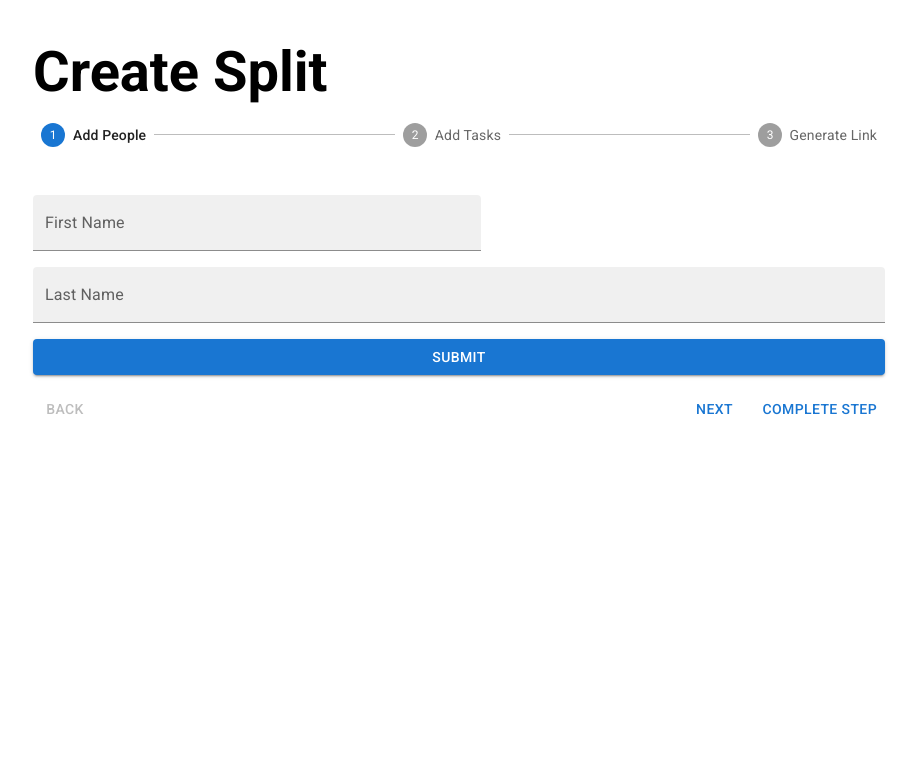
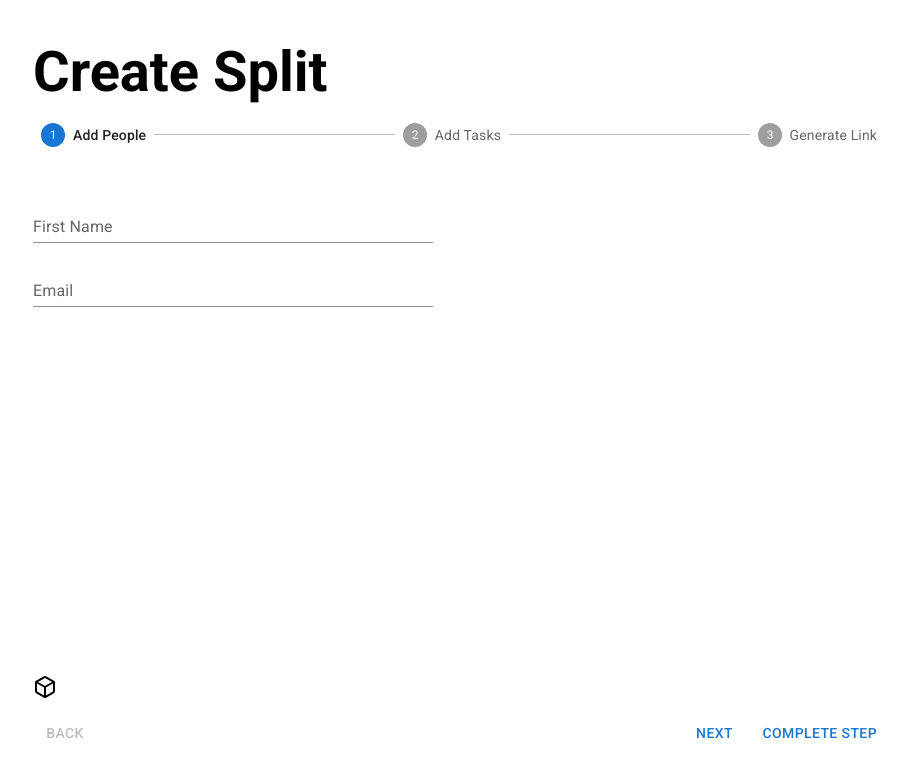
Before and after one commit to TharinduEpaz/open-split, a React (Vite) app in the folder open-split/: page /create-split in a window 1280 px wide. Shown: the top 778 px of the page, without its empty margins (181-1098 px from the left). Built offline with nearby package versions, Linux system fonts and the light colour scheme.

Commit message:
feat(form modifications)

```diff
--- a/open-split/src/app/create-split/components/add-people-form.tsx
+++ b/open-split/src/app/create-split/components/add-people/add-people-form.tsx
@@ -1,6 +1,6 @@
-import { Box, Button, FormHelperText, TextField } from '@mui/material'
+import { Box, FormHelperText, TextField } from '@mui/material'
 import { useForm } from '@tanstack/react-form'
-import { useCreateSplit } from '../state/use-create-split'
+import { useCreateSplit } from '../../state/use-create-split'
 import type { AnyFieldApi } from '@tanstack/react-form'
 
 function FieldInfo({ field }: { field: AnyFieldApi }) {
@@ -18,26 +18,26 @@ function FieldInfo({ field }: { field: AnyFieldApi }) {
   )
 }
 
-export default function App() {
+export default function AddPeopleForm() {
   const { setCreateSplitData } = useCreateSplit()
 
   const form = useForm({
     defaultValues: {
       firstName: '',
-      lastName: '',
+      email: '',
     },
     onSubmit: async ({ value }) => {
       // Save form data to Zustand store
       setCreateSplitData({
         firstName: value.firstName,
-        lastName: value.lastName,
+        email: value.email,
       })
       console.log('Data saved to store:', value)
     },
   })
 
   return (
-    <Box className="mt-12">
+    <Box className="mt-12 h-120" maxWidth={'400px'}>
       <form
         onSubmit={(e) => {
           e.preventDefault()
@@ -45,7 +45,7 @@ export default function App() {
           form.handleSubmit()
         }}
       >
-        <Box sx={{ mb: 2 }} className="mt-4 max-w-md">
+        <Box sx={{ mb: 2 }}>
           <form.Field
             name="firstName"
             validators={{
@@ -69,7 +69,7 @@ export default function App() {
                   <TextField
                     id="firstName"
                     label="First Name"
-                    variant="filled"
+                    variant="standard"
                     fullWidth
                     value={state.value}
                     onChange={(e) => handleChange(e.target.value)}
@@ -94,19 +94,19 @@ export default function App() {
         </Box>
         <Box sx={{ mb: 2 }}>
           <form.Field
-            name="lastName"
+            name="email"
             children={({ state, handleChange, handleBlur }) => (
               <Box>
                 <TextField
-                  id="lastName"
-                  label="Last Name"
-                  variant="filled"
+                  id="email"
+                  label="Email"
+                  variant="standard"
                   fullWidth
                   value={state.value}
                   onChange={(e) => handleChange(e.target.value)}
                   onBlur={handleBlur}
                   error={state.meta.isTouched && !state.meta.isValid}
-                  placeholder="Enter your last name"
+                  placeholder="Enter your email"
                 />
                 <FieldInfo
                   field={
@@ -114,7 +114,7 @@ export default function App() {
                       state,
                       handleChange,
                       handleBlur,
-                      name: 'lastName',
+                      name: 'email',
                     } as AnyFieldApi
                   }
                 />
@@ -122,19 +122,17 @@ export default function App() {
             )}
           />
         </Box>
-        <form.Subscribe
+        {/* <form.Subscribe
           selector={(state) => [state.canSubmit, state.isSubmitting]}
           children={([canSubmit, isSubmitting]) => (
-            <Button
+            <FilledButton
               type="submit"
-              variant="contained"
               disabled={!canSubmit}
-              fullWidth
             >
               {isSubmitting ? 'Submitting...' : 'Submit'}
-            </Button>
+            </FilledButton>
           )}
-        />
+        /> */}
       </form>
     </Box>
   )
--- /dev/null
+++ b/open-split/src/app/create-split/components/add-people/add-people.tsx
@@ -0,0 +1,23 @@
+import { Paper, Stack } from '@mui/material'
+import { Box } from 'lucide-react'
+import AddPeopleForm from './add-people-form'
+
+function AddPeople() {
+  return (
+    <>
+      <Stack>
+        <AddPeopleForm />
+        <Box>
+          <Stack direction={'row'}>
+            <Paper elevation={0} />
+            <Paper />
+            fefefef
+            <Paper elevation={3} />
+          </Stack>
+        </Box>
+      </Stack>
+    </>
+  )
+}
+
+export default AddPeople
--- a/open-split/src/app/create-split/stepper.tsx
+++ b/open-split/src/app/create-split/stepper.tsx
@@ -1,11 +1,11 @@
-import * as React from 'react'
 import Box from '@mui/material/Box'
-import Stepper from '@mui/material/Stepper'
+import Button from '@mui/material/Button'
 import Step from '@mui/material/Step'
 import StepButton from '@mui/material/StepButton'
-import Button from '@mui/material/Button'
+import Stepper from '@mui/material/Stepper'
 import Typography from '@mui/material/Typography'
-import AddPeopleForm from './components/add-people-form'
+import * as React from 'react'
+import AddPeople from './components/add-people/add-people'
 import AddTaskForm from './components/add-task-form'
 import { GenerateLinkForm } from './components/generate-link-form'
 
@@ -67,7 +67,7 @@ export default function CreateSplitStepper() {
   function _renderStepContent(step: number) {
     switch (step) {
       case 0:
-        return <AddPeopleForm />
+        return <AddPeople />
       case 1:
         return <AddTaskForm />
       case 2:
```
